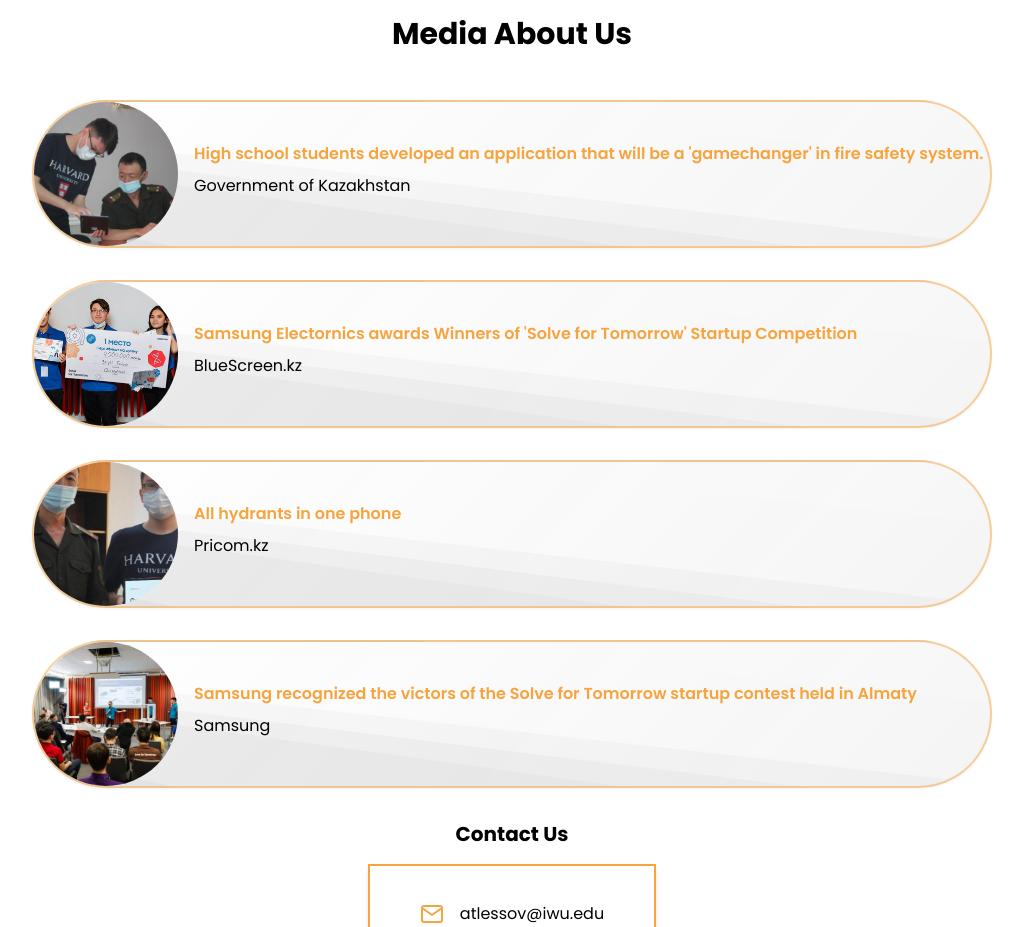
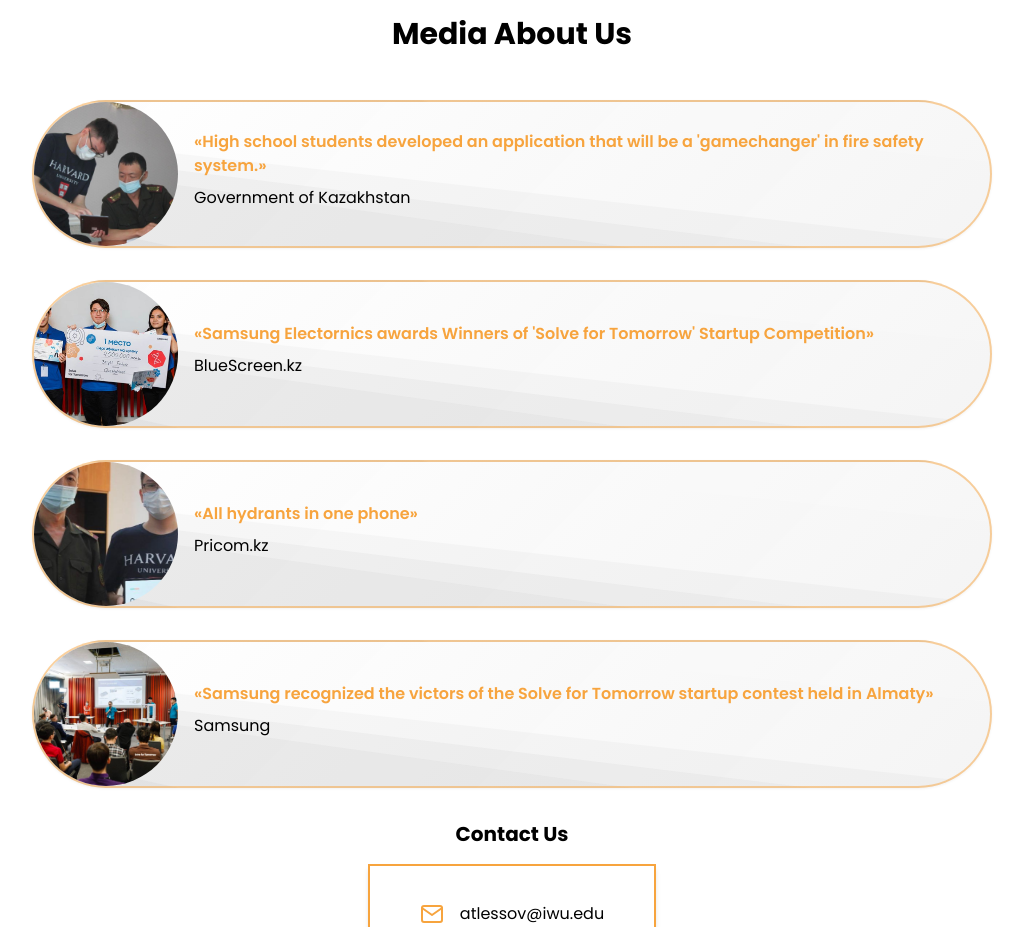
Before and after one commit to bahhhha/qazhydrant, a React (Vite) app in the folder qazhydrant/: page / in a window 1280 px wide. Shown: the part 4660-5587 px from the top of the page, without its empty margins (128-1151 px from the left). Built offline with nearby package versions, Linux system fonts and the light colour scheme.

Commit message:
ковычки

```diff
--- a/qazhydrant/src/components/Media.jsx
+++ b/qazhydrant/src/components/Media.jsx
@@ -2,25 +2,25 @@
   {
     img: "images/image1.jpg",
     link: "https://www.gov.kz/memleket/entities/emer-atyrau/press/news/details/235797?lang=ru",
-    text: "High school students developed an application that will be a 'gamechanger' in fire safety system.",
+    text: "«High school students developed an application that will be a 'gamechanger' in fire safety system.»",
     author: "Government of Kazakhstan",
   },
   {
     img: "images/image2.jpg",
     link: "https://bluescreen.kz/samsung-naghradila-pobieditieliei-konkursa-startapov-solve-for-tomorrow/",
-    text: "Samsung Electornics awards Winners of 'Solve for Tomorrow' Startup Competition",
+    text: "«Samsung Electornics awards Winners of 'Solve for Tomorrow' Startup Competition»",
     author: "BlueScreen.kz",
   },
   {
     img: "images/image3.jpg",
     link: "https://pricom.kz/novosti/vse-pozhgidranty-v-telefone.html",
-    text: "All hydrants in one phone",
+    text: "«All hydrants in one phone»",
     author: "Pricom.kz",
   },
   {
     img: "images/image4.jpg",
     link: "https://news.samsung.com/kz_ru/samsung-awarded-winners-of-solve-for-tomorrow-contest-in-almaty",
-    text: "Samsung recognized the victors of the Solve for Tomorrow startup contest held in Almaty",
+    text: "«Samsung recognized the victors of the Solve for Tomorrow startup contest held in Almaty»",
     author: "Samsung",
   },
 ];
```
